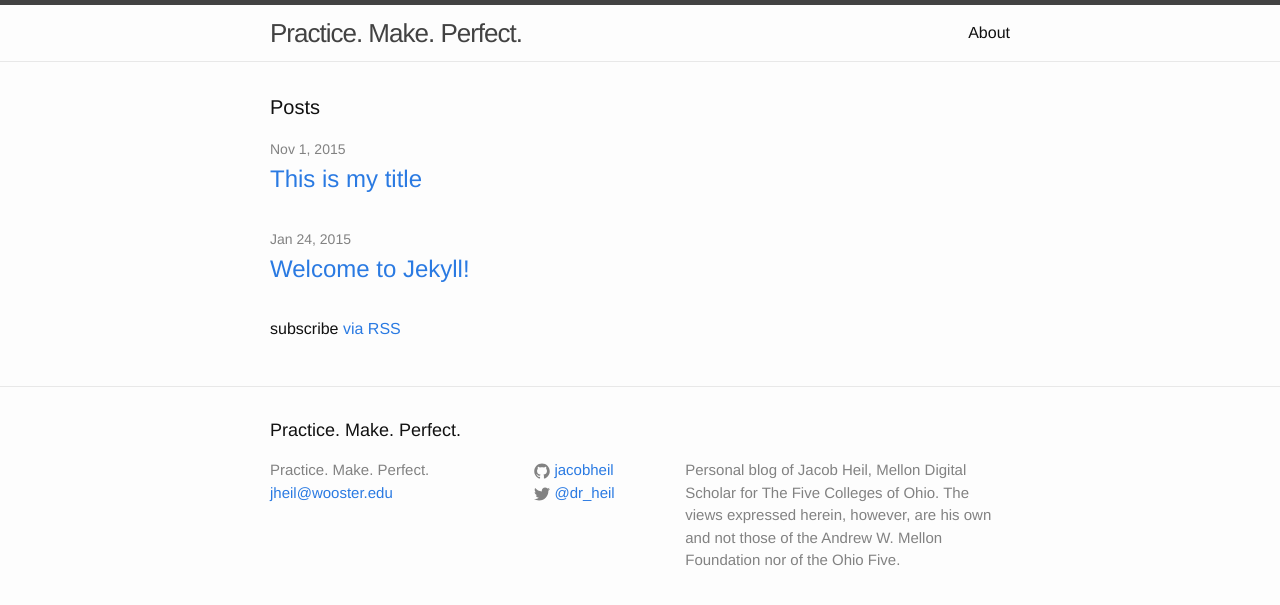
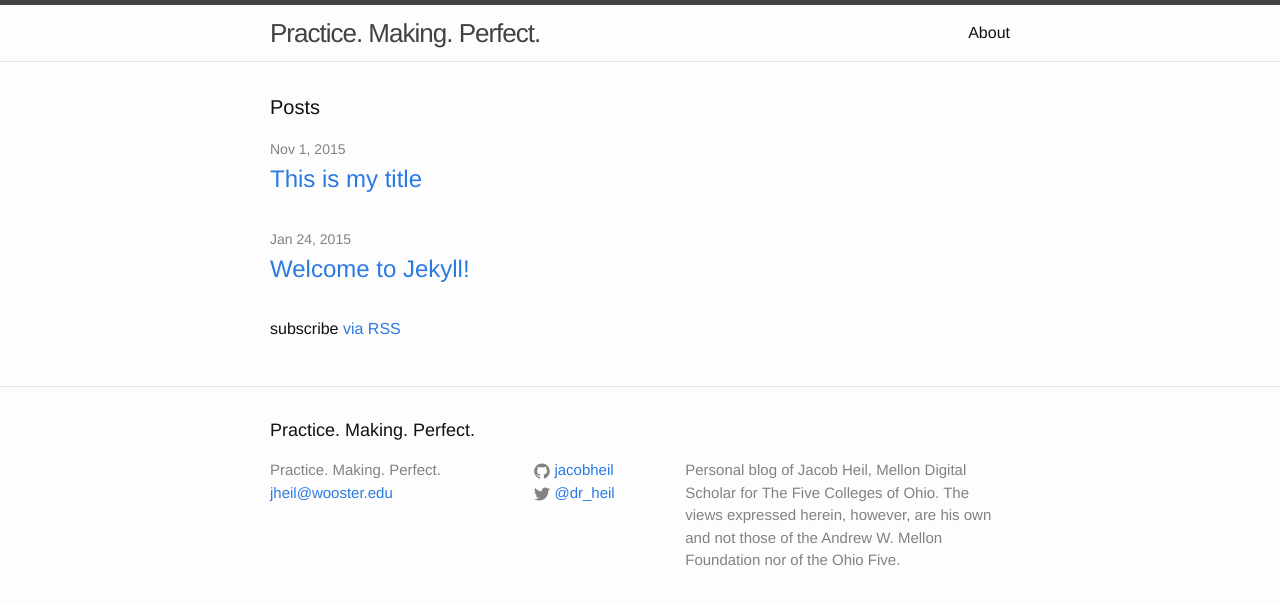
Before and after one commit to jacobheil/blog, a Jekyll site: the page built from index.html, in a window 1280 px wide. Shown: the top 605 px of the page. Built offline with Jekyll 4.4.1, drawn with Linux system fonts in a browser that asks for light colours.

Commit message:
added gerund making

```diff
--- a/_config.yml
+++ b/_config.yml
@@ -1,5 +1,5 @@
 # Site settings
-title: Practice. Make. Perfect.
+title: Practice. Making. Perfect.
 email: jheil@wooster.edu
 description: > # this means to ignore newlines until "baseurl:"
   Personal blog of Jacob Heil, Mellon Digital Scholar for The Five Colleges of Ohio. The views expressed herein, however, are his own and not those of the Andrew W. Mellon Foundation nor of the Ohio Five.
```
